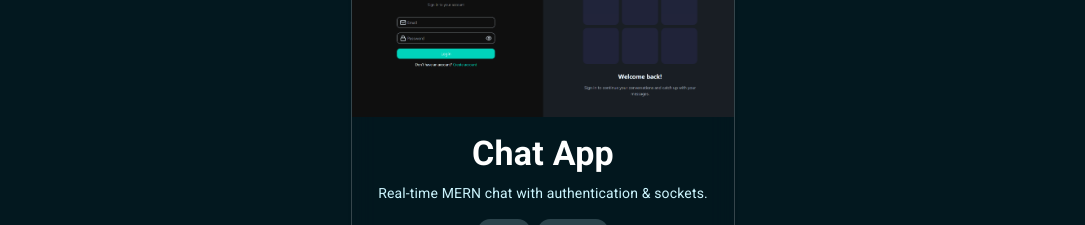
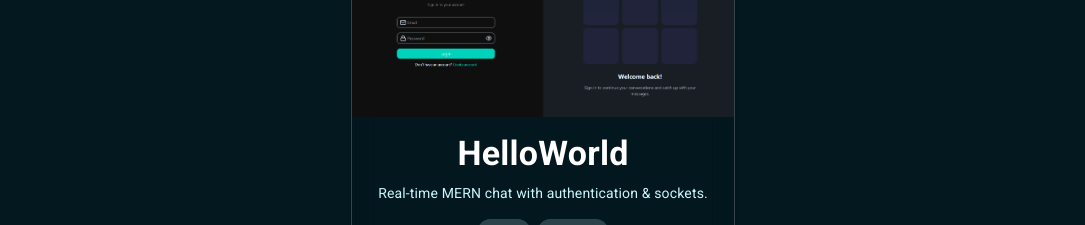
Before and after one commit to AdarshKrishnaaaaa/Porfolio, a React (Vite) app: page / in a window 1280 px wide. Shown: the part 4160-4385 px from the top of the page, without its empty margins (97-1182 px from the left). Built offline with nearby package versions, Linux system fonts and the light colour scheme; no server answers; the database is empty.

Commit message:
Edited project title from Chat App to HelloWorld.

```diff
--- a/src/Components/Projects.jsx
+++ b/src/Components/Projects.jsx
@@ -77,7 +77,7 @@ function Projects() {
               link: "https://github.com/AdarshKrishnaaaaa/Online-Website",
             },
             {
-              title: "Chat App",
+              title: "HelloWorld",
               description: "Real-time MERN chat with authentication & sockets.",
               image: helloWorldAppImg,
               tech: ["MERN", "Socket.io"],
```
